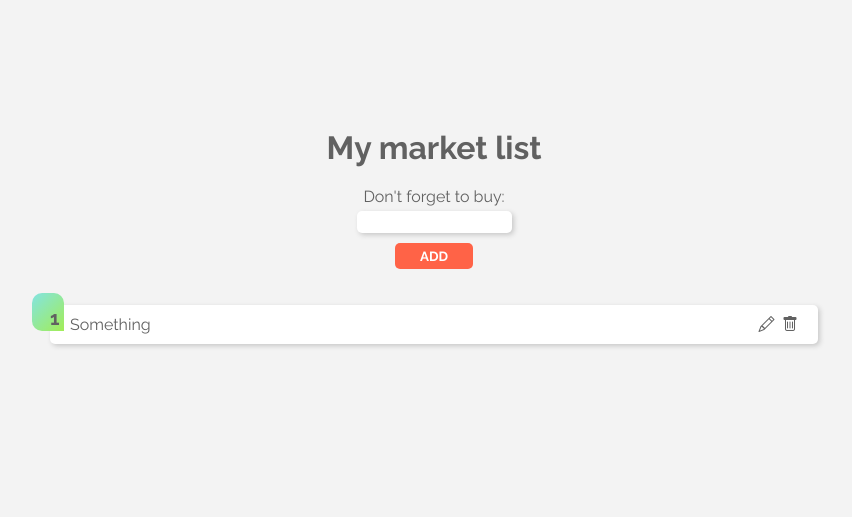
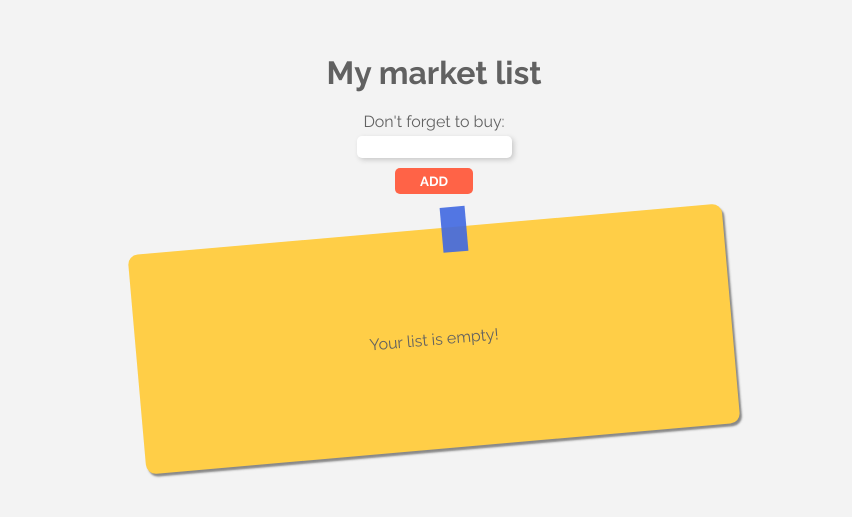
Before and after one commit to GuidoMantegna/Tradehelm-Challenge, a React (Create React App) app: page / in a window 1280 px wide. Shown: the part 159-676 px from the top of the page, without its empty margins (206-1058 px from the left). Built offline with nearby package versions, Linux system fonts and the light colour scheme.

Commit message:
Everything works, i have to improve the UI/UX

```diff
--- a/src/App.tsx
+++ b/src/App.tsx
@@ -1,43 +1,116 @@
 
 import './styles/App.scss';
-import { useState } from 'react';
+import React, { useState, useEffect } from 'react';
 // Components
 import ProductsList from './components/ProductsList';
 import AddForm from './components/AddForm';
 import EditPanel from './components/EditPanel';
 
-function App() {
-
-  const [isOpen, setIsOpen] = useState(false);
-  const [action, setAction] = useState("");
-
-  const handleCancelClick = () => {
-    console.log('cancel')
-    setIsOpen(false)
-  }
-  const handleEditClick = () => {
-    console.log('edit')
-    setIsOpen(false)
-  }
-  const handleDeleteClick = () => {
-    console.log('delete')
-    setIsOpen(false)
+type Items = {
+    key: string;
+    value: string;
 }
 
-  const handleDeleteItemClick = () => {
-    console.log('delete item')
+function App(): JSX.Element {
+
+  const getItemsFromStorage = () => {
+
+    const values = Object.entries(localStorage);
+    let allItems: {key: string, value: string}[] = [];
+
+    values.forEach(value => {
+      allItems.push({key: value[0], value: value[1]})
+    })
+
+    return allItems
+  };
+
+  const [isOpen, setIsOpen] = useState<boolean>(false);
+  const [status, setSatus] = useState<string>('idle');
+  const [action, setAction] = useState("");
+  const [items, setItems] = useState<Items[]>(getItemsFromStorage());
+  const [currentItem, setCurrentItem] = useState<Items>({key:"", value:""});
+
+  const editPanelClicks = (e: React.MouseEvent<HTMLButtonElement>) => {
+    const target = e.target as typeof e.target & {
+      editInput : { value:string },
+      className : string,
+    };
+
+    const editInput = document.getElementById('editInput') as HTMLInputElement;
+    const action = target.className;
+
+    if (action === 'btn-save') {
+      localStorage.setItem(currentItem.key, editInput.value)
+      setItems(() => getItemsFromStorage())
+    }
+    if (action === 'btn-delete') {
+      setSatus('pending');
+      setIsOpen(false);
+      setTimeout(() => {
+        localStorage.removeItem(currentItem.key)
+        setItems(() => getItemsFromStorage())
+        setSatus('resolved')
+      }, 750)
+    }
+
+
+  }
+
+  const productsListClicks = (e: Event): void => {
+    const target = e.target as typeof e.target & {
+      offsetParent : { dataset: {key: string, value: string} },
+      id: string;
+    };
+    const action = target.id;
+    const key = target.offsetParent.dataset.key;
+    const value = target.offsetParent.dataset.value;
+
+    if (action === "edit") {
+      setCurrentItem({key, value});
+      setAction('Edit');
+    } else {
+      setCurrentItem({key, value});
+      setAction("Delete");
+    }
     setIsOpen(true)
-    setAction("Delete")
+
   }
-  const handleEditItemClick = () => {
-    console.log('edit item')
-    setIsOpen(true)
-    setAction("Edit")
+
+  const keyGenerator = (word: string) => {
+    let i = 0;
+    let wordToNum = "";
+    while(i < word.length) {
+      wordToNum += word.charCodeAt(i);
+      i++
     }
-  const handleSubmit = (e: Event) => {
+
+    return wordToNum
+  }
+
+  const handleSubmit = (e: React.FormEvent<HTMLFormElement>) => {
     e.preventDefault()
-    console.log('submit')
+
+    const target = e.target as typeof e.target & {
+      formInput : { value:string }
+    };
+    let inputValue = target.formInput.value;
+
+    setSatus('pending');
+
+    setTimeout(() => {
+      localStorage.setItem(keyGenerator(inputValue), inputValue);
+      setItems(() => getItemsFromStorage())
+      setSatus('resolved')
+    }, 750)
+
+
+
   }
+
+  useEffect(() => {
+    // setItems(() => getItemsFromStorage())
+  }, )
 
   return (
     <>
@@ -46,15 +119,15 @@ function App() {
         onSubmit={handleSubmit}
       />
       <ProductsList
-      deleteItemClick={handleDeleteItemClick}
-      editItemClick={handleEditItemClick}
+        status={status}
+        items={items}
+        onClick={productsListClicks}
       />
       <EditPanel
         isOpen={isOpen}
         action={action}
-      cancelClick={handleCancelClick}
-      editClick={handleEditClick}
-      deleteClick={handleDeleteClick}
+        onClick={editPanelClicks}
+        currentItem={currentItem}
       />
     </>
   );
--- a/src/components/AddForm.tsx
+++ b/src/components/AddForm.tsx
@@ -1,18 +1,27 @@
 import '../styles/AddForm.scss'
-import { useRef } from 'react';
+import Loader from './Loader';
 
 interface AddFormProps{
-    onSubmit: any;
+    onSubmit(e: React.FormEvent<HTMLFormElement>): void;
 }
 
 const AddForm: React.FC<AddFormProps> = ({ onSubmit }) => {
-    const inputRef = useRef();
+
+    const handleChange = (e: React.ChangeEvent<HTMLInputElement>)  => {
+        if(e.target.value !== "") {
+            e.target.nextElementSibling?.classList.add('btn-enabled');
+            e.target.nextElementSibling?.classList.remove('btn-disabled')
+        } else {
+            e.target.nextElementSibling?.classList.add('btn-disabled');
+            e.target.nextElementSibling?.classList.remove('btn-enabled')
+        }
+    }
 
     return (
         <form onSubmit={onSubmit}>
             <p>Don't forget to buy:</p>
-            <input type="text" />
-            <button type="submit">ADD</button>
+            <input type="text" name="formInput" required onChange={handleChange}/>
+            <button type="submit" className='btn-disabled'>ADD</button>
         </form>
     );
 };
--- a/src/components/EditPanel.tsx
+++ b/src/components/EditPanel.tsx
@@ -3,24 +3,23 @@ import '../styles/EditPanel.scss';
 interface EditPanelProps {
     isOpen: boolean;
     action: string;
-    cancelClick: () => void;
-    deleteClick: () => void;
-    editClick: () => void;
+    onClick(e: React.MouseEvent<HTMLButtonElement>): void;
+    currentItem: {key: string, value: string};
 }
 
-const EditPanel: React.FC<EditPanelProps> = ({ isOpen, action, cancelClick, deleteClick, editClick }) => {
+const EditPanel: React.FC<EditPanelProps> = ({ isOpen, action, onClick, currentItem }) => {
 
-    const message: string = 'Are you sure?';
     const className = isOpen ? "edit-panel-open" : "edit-panel-close";
+
 
         if (action === 'Delete') {
             return (
                 <div className={className}>
                     <div className="alert-box">
-                    <p>{message}</p>
+                        <p>Are you sure you want to delete <b>{currentItem.value}?</b></p>
                         <div className="buttons">
-                        <button className="btn-cancel" onClick={cancelClick}>CANCEL</button>
-                        <button className="btn-delete" onClick={deleteClick}>DELETE</button>
+                            <button className="btn-cancel" onClick={onClick}>CANCEL</button>
+                            <button className="btn-delete" onClick={onClick}>DELETE</button>
                         </div>
                     </div>
                 </div>
@@ -30,14 +29,14 @@ const EditPanel: React.FC<EditPanelProps> = ({ isOpen, action, cancelClick, dele
             <div className={className}>
                 <div className="alert-box">
                     <p>Edit this item:</p>
-                <input type="text" />
+                    <input type="text" id="editInput" defaultValue={currentItem.value}/>
                     <div className="buttons">
-                    <button className="btn-edit" onClick={editClick}>EDIT</button>
-                    <button className="btn-cancel" onClick={cancelClick}>CANCEL</button>
+                        <button className="btn-save" onClick={onClick}>SAVE</button>
+                        <button className="btn-cancel" onClick={onClick}>CANCEL</button>
                     </div>
                 </div>
             </div>
-        );
+        )
 };
 
 export default EditPanel;
--- /dev/null
+++ b/src/components/Loader.tsx
@@ -0,0 +1,12 @@
+import '../styles/Loader.scss';
+import loader from '../assets/imgs/loader.gif';
+
+const Loader = () => {
+    return (
+        <div>
+            <img src={loader} alt="loader" id="loader" />
+        </div>
+    );
+};
+
+export default Loader;
--- a/src/components/ProductsList.tsx
+++ b/src/components/ProductsList.tsx
@@ -1,25 +1,40 @@
 import '../styles/ProductsList.scss';
+import Loader from './Loader';
 
 interface ProductsListProps {
-    editItemClick: () => void;
-    deleteItemClick: () => void;
+    onClick: any;
+    items: {key: string, value: string}[];
+    status: string
 }
 
-const ProductsList: React.FC<ProductsListProps> = ({ editItemClick, deleteItemClick }) => {
+const ProductsList: React.FC<ProductsListProps> = ({ onClick, items, status }) => {
 
-
-
+    if(items.length === 0) {
+        return (
+            <div className='post'>
+                <p>Your list is empty!</p>
+            </div>
+        )
+    }
     return (
-
-        <ol>
-            <li>Something
-                <div className="edit-tools">
-                    <i className="bi bi-pencil" onClick={editItemClick}></i>
-                    <i className="bi bi-trash" onClick={deleteItemClick}></i>
-                </div>
-            </li>
-        </ol>
-
+        <>
+            {status === 'pending' ? <Loader/> : ''}
+            <ol>
+                {
+                    items.map(item => {
+                        return (
+                            <li key={item.key} data-key={item.key} data-value={item.value}>
+                            {item.value}
+                                <div className="edit-tools">
+                                    <i className="bi bi-pencil" onClick={onClick} id="edit"></i>
+                                    <i className="bi bi-trash" onClick={onClick} id="delete"></i>
+                                </div>
+                            </li>
+                        )
+                    })
+                }
+            </ol>
+        </>
     );
 };
 
--- a/src/styles/AddForm.scss
+++ b/src/styles/AddForm.scss
@@ -18,10 +18,17 @@ form {
     }
 
     button {
-        background-color: Colors.$red;
         font-weight: bold;
         color: white;
         padding: 5px;
         width: 50%;
+        cursor: pointer;
     }
 }
+
+.btn-enabled {
+    background-color: Colors.$green;
+}
+.btn-disabled {
+    background-color: Colors.$red;
+}
--- a/src/styles/EditPanel.scss
+++ b/src/styles/EditPanel.scss
@@ -45,9 +45,10 @@
 .buttons {
     display: flex;
     justify-content: space-around;
+    width: 100%;
 }
 
-.btn-edit {
+.btn-save {
     background-color: Colors.$green;
 }
 .btn-cancel {
--- /dev/null
+++ b/src/styles/Loader.scss
@@ -0,0 +1,3 @@
+#loader {
+    width: 50px;
+}
--- a/src/styles/ProductsList.scss
+++ b/src/styles/ProductsList.scss
@@ -40,9 +40,35 @@ i {
 }
 
 i:hover {
-    color: rgb(20, 20, 20);
+    color: #000;
 }
 
 .bi-pencil {
     margin-right: 7.5px;
 }
+
+.post {
+    background-color: #ffce47;
+    width: 45%;
+    height: 25%;
+    border-radius: 10px;
+    padding: 10px;
+    margin-top: 30px;
+    transform: rotate(-5deg);
+    box-shadow: 2px 3px 2px rgb(100 100 100 / 75%);
+    display: flex;
+    align-items: center;
+    justify-content: center;
+    position: relative;
+
+    ::after {
+        content: "";
+        display: block;
+        position: absolute;
+        height: 45px;
+        width: 25px;
+        right: 43%;
+        top: -20px;
+        background-color: rgba(65, 105, 225, .9);
+    }
+}
```
Also changed, not shown: src/assets/imgs/loader.gif (added). Lines whose indentation alone changed are shown as unchanged.
